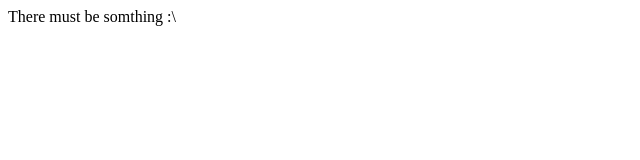
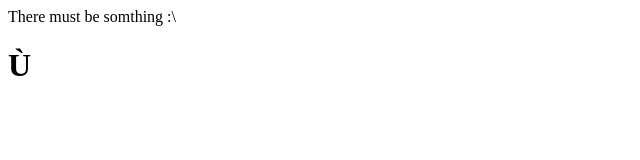
Before and after one commit to Sl33pyPanda/About, a plain HTML site: page index.html in a window 1280 px wide. Shown: the top 160 px of the page, 0-640 px from the left. Drawn offline with Linux system fonts and the light colour scheme.

Commit message:
Update index.html

```diff
--- a/index.html
+++ b/index.html
@@ -1,5 +1,5 @@
 There must be somthing :\
-
+<h1>Ù</h1>
 
 
 
```
